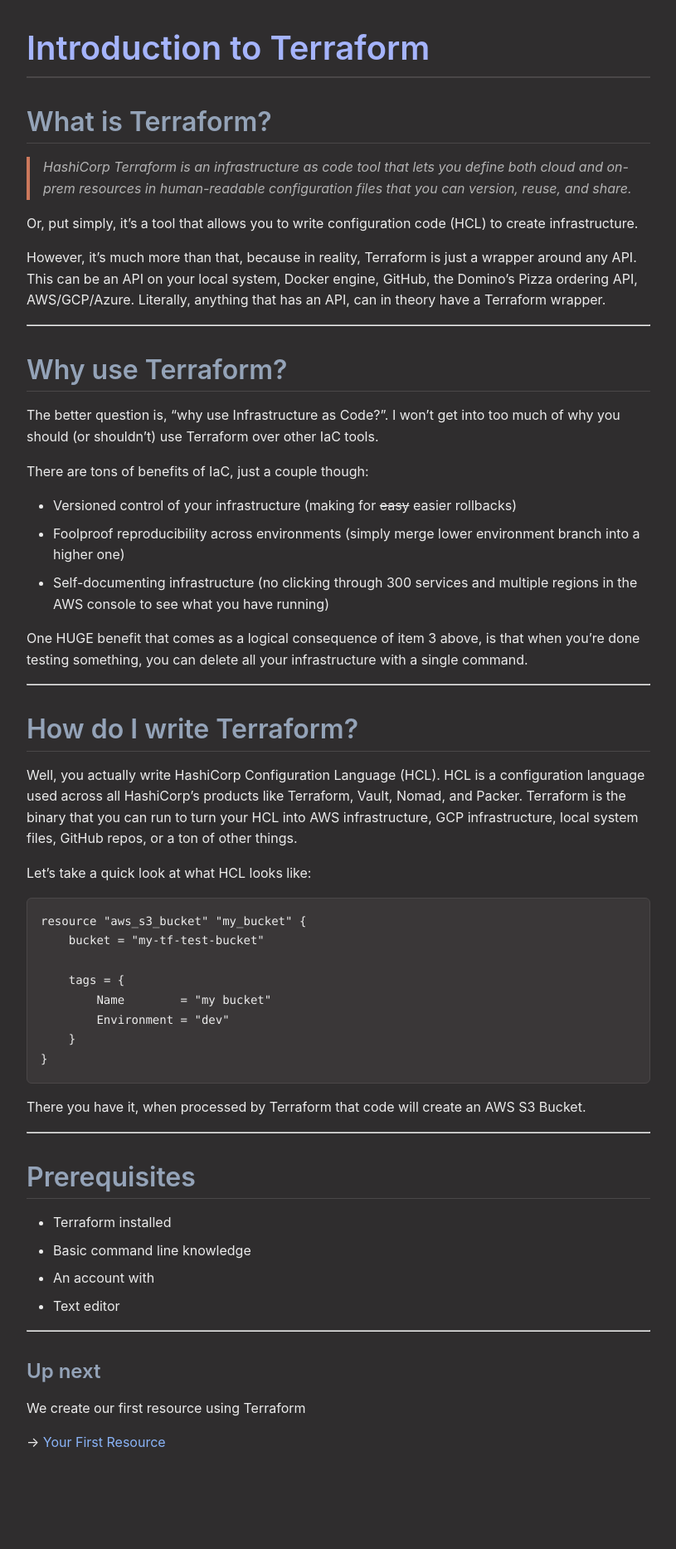
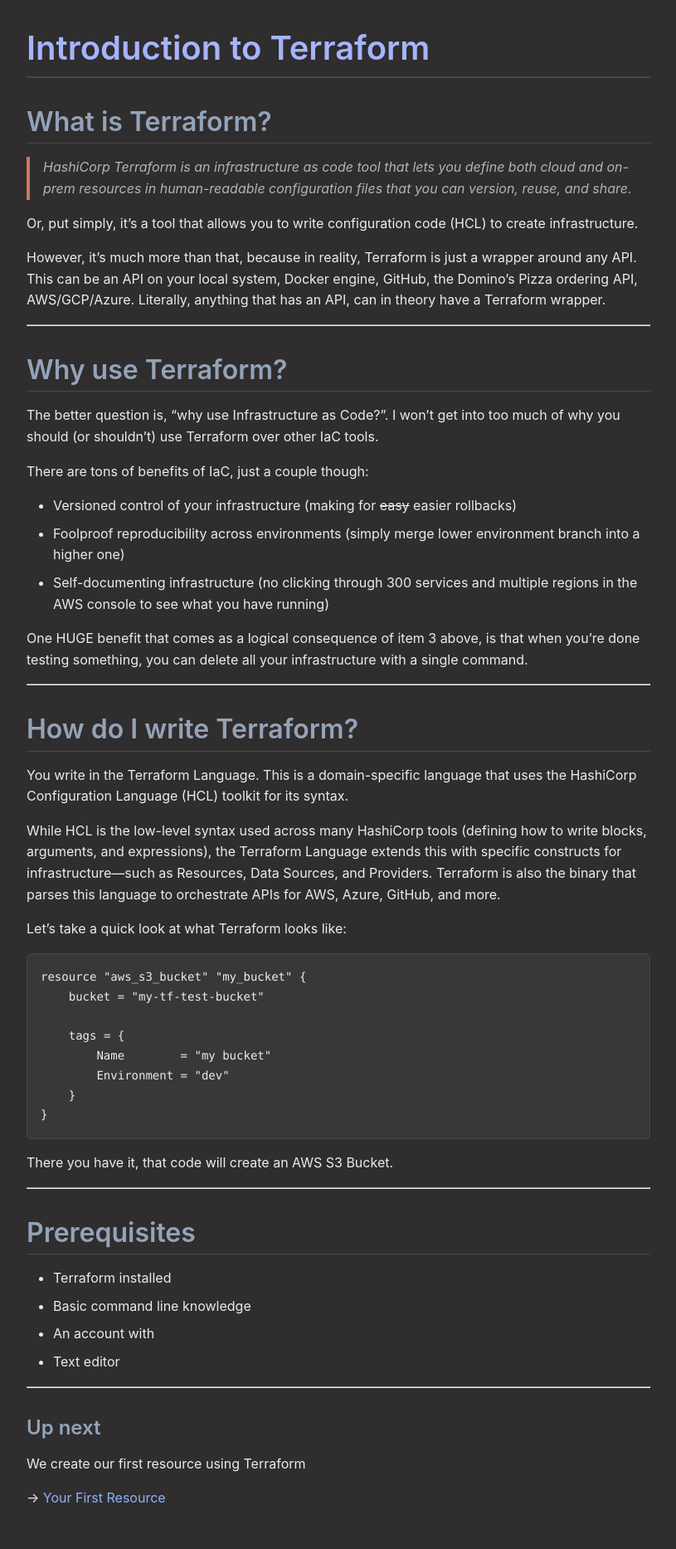
Before and after one commit to majesticbeast/intro-to-terraform, a Jekyll site: the page built from docs/index.md, in a window 1280 px wide. Shown: the whole page at 83% size, without its empty margins (232-1047 px from the left). Built offline with Jekyll 4.4.1, drawn with Linux system fonts in a browser that asks for light colours; before the commit the page ends 1800 px from its top, so only the background shows below that.

Commit message:
Update index.md
removed totally inaccurate paragraph about TF vs HCL

````diff
--- a/docs/index.md
+++ b/docs/index.md
@@ -37,11 +37,14 @@ delete all your infrastructure with a single command.
 
 ## How do I write Terraform?
 
-Well, you actually write HashiCorp Configuration Language (HCL). HCL is a configuration language used across all
-HashiCorp's products like Terraform, Vault, Nomad, and Packer. Terraform is the binary that you can run to turn your
-HCL into AWS infrastructure, GCP infrastructure, local system files, GitHub repos, or a ton of other things.
+You write in the Terraform Language. This is a domain-specific language that uses the HashiCorp Configuration Language (HCL)
+toolkit for its syntax.
 
-Let's take a quick look at what HCL looks like:
+While HCL is the low-level syntax used across many HashiCorp tools (defining how to write blocks, arguments, and expressions),
+the Terraform Language extends this with specific constructs for infrastructure—such as Resources, Data Sources, and Providers.
+Terraform is also the binary that parses this language to orchestrate APIs for AWS, Azure, GitHub, and more.
+
+Let's take a quick look at what Terraform looks like:
 ```terraform
 resource "aws_s3_bucket" "my_bucket" {
     bucket = "my-tf-test-bucket"
@@ -52,7 +55,7 @@ resource "aws_s3_bucket" "my_bucket" {
     }
 }
 ```
-There you have it, when processed by Terraform that code will create an AWS S3 Bucket.
+There you have it, that code will create an AWS S3 Bucket.
 
 ---
 
````
